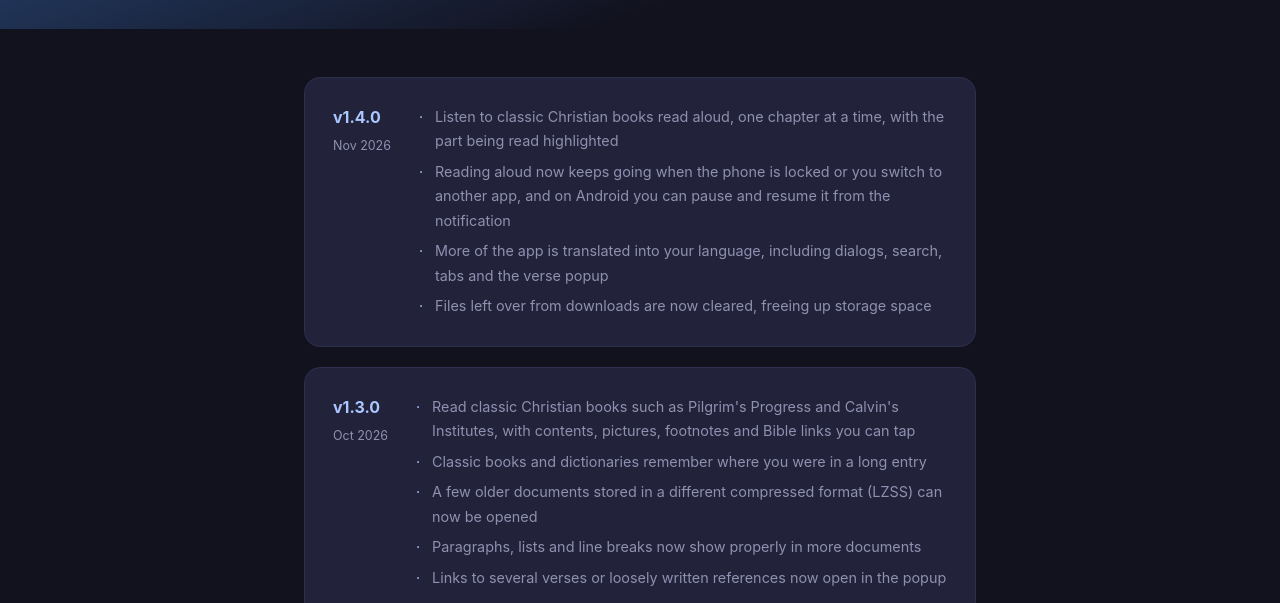
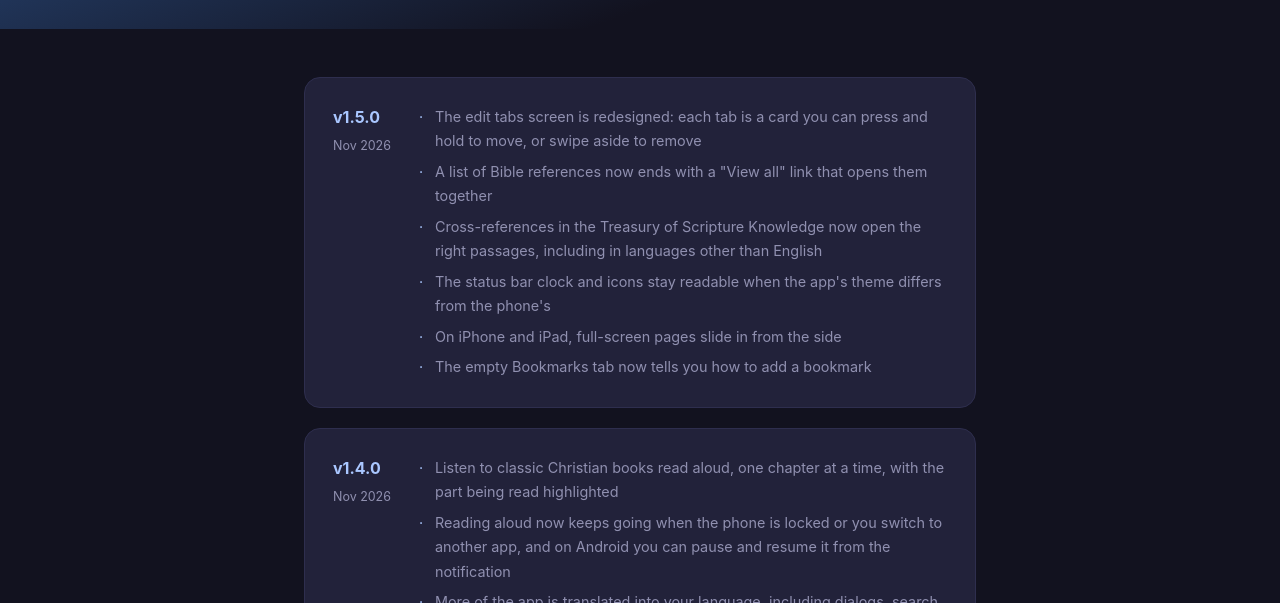
Before and after one commit to mjdenham/tap-bible, a plain HTML site: page release-notes.html in a window 1280 px wide. Shown: the part 197-800 px from the top of the page. Drawn offline with Linux system fonts and the light colour scheme.

Commit message:
Add 1.5.0 release notes

```diff
--- a/release-notes.html
+++ b/release-notes.html
@@ -91,6 +91,23 @@
 </header>
 
 <main>
+
+  <div class="release-item">
+    <div>
+      <div class="release-version">v1.5.0</div>
+      <div class="release-date">Nov 2026</div>
+    </div>
+    <div class="release-notes">
+      <ul>
+        <li>The edit tabs screen is redesigned: each tab is a card you can press and hold to move, or swipe aside to remove</li>
+        <li>A list of Bible references now ends with a "View all" link that opens them together</li>
+        <li>Cross-references in the Treasury of Scripture Knowledge now open the right passages, including in languages other than English</li>
+        <li>The status bar clock and icons stay readable when the app's theme differs from the phone's</li>
+        <li>On iPhone and iPad, full-screen pages slide in from the side</li>
+        <li>The empty Bookmarks tab now tells you how to add a bookmark</li>
+      </ul>
+    </div>
+  </div>
 
   <div class="release-item">
     <div>
```
